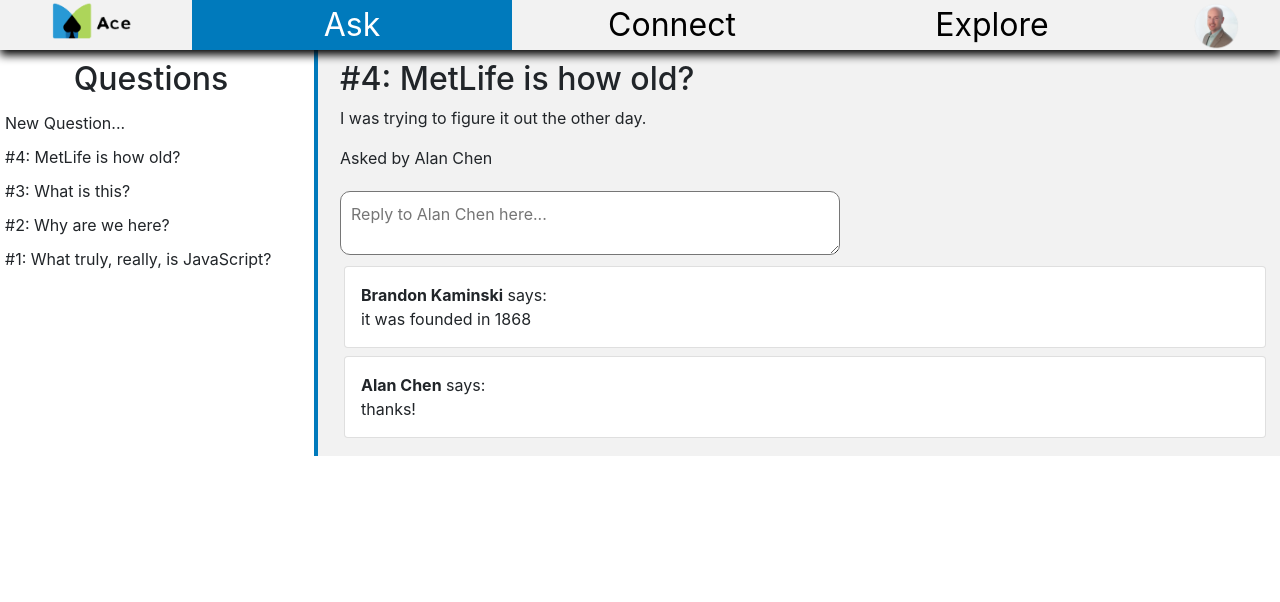
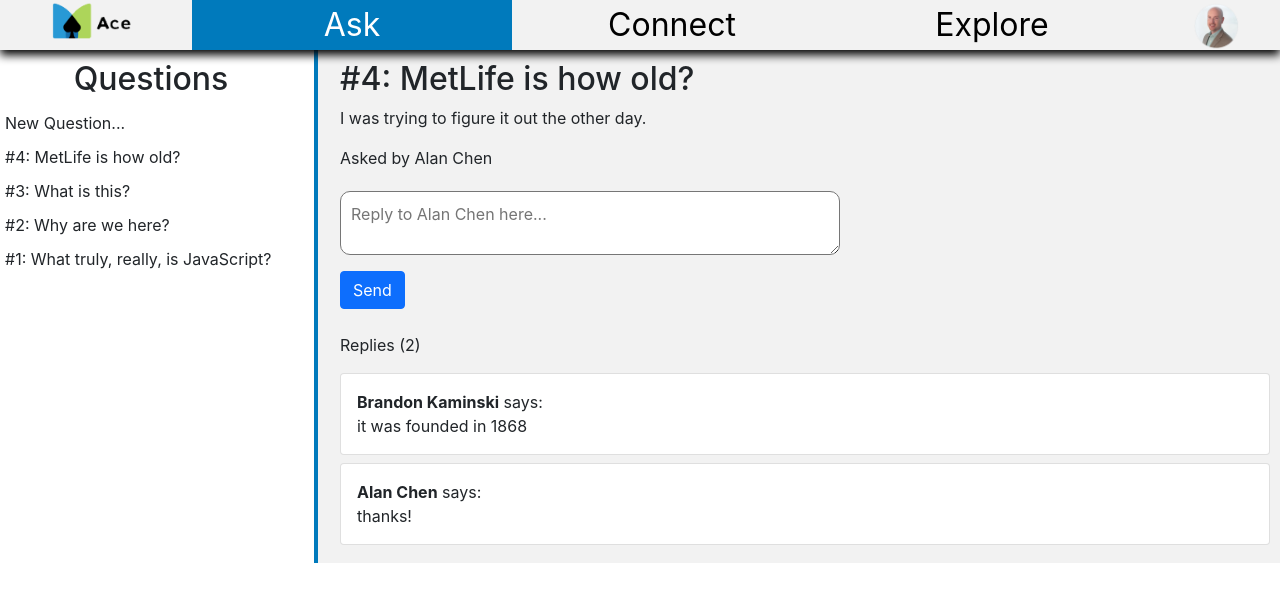
Before and after one commit to AlanChen4/MeetLyfe, a Next.js app in the folder meet-lyfe/: page /ask in a window 1280 px wide. Shown: the top 602 px of the page. Built offline with nearby package versions, Linux system fonts and the light colour scheme.

Commit message:
send button

```diff
--- a/meet-lyfe/pages/ask.js
+++ b/meet-lyfe/pages/ask.js
@@ -61,6 +61,30 @@ export default function Ask()
         }
     }
 
+    function sendNewR(num)
+    {
+        //TODO do tags
+
+        let replytext = document.getElementById('thisreply').value;
+        console.log('triggered method', num);
+        console.log(replytext);
+        if(replytext.length > 0)
+        {
+            axios.get('/api/questions/' + num, {})
+                .then(function (response) {
+                    let gets = response.data.replies;
+                    console.log(gets);
+                    gets.push({author: 'Brandon Kaminski', reply: replytext})
+                    axios.post('/api/questions/' + num, gets)
+                        .then(function (response) {
+                            console.log(response);
+                        }
+                    );
+                }
+            );
+        }
+    }
+
     function newQuestion()
     {
        let jsx = <div id = "askcontainer">
@@ -87,9 +111,12 @@ export default function Ask()
                 <p className="qpar">{q.body}</p>
                 <p className="author">Asked by {q.a ? 'anonymous' : q.author}</p>
 
-                <textarea placeholder = {q.a ? 'Reply here...' : `Reply to ${q.author} here...`} className='replyarea'/>
+                <textarea id='thisreply' placeholder = {q.a ? 'Reply here...' : `Reply to ${q.author} here...`} className='replyarea'/>
+                <br/>
+                <button onClick={function() {sendNewR(num)}} className='btn btn-primary mb-4'>Send</button>
+                <p id='replies'>Replies ({q.replies.length})</p>
                 {q.replies.map(r =>
-                <div className="card mx-1 mb-2">
+                <div className="card mb-2">
                     <div className = 'card-body'>
                         <p className = "card-text"><b>{r.author}</b> says:<br/>{r.reply}</p>
                     </div>
--- a/meet-lyfe/pages/fsptest.js
+++ b/meet-lyfe/pages/fsptest.js
@@ -1,4 +1,5 @@
 import fs from 'fs';
+import path from 'path';
 export default function fsptest()
 {
     const file_data = fs.promises.readFileSync(path.join(process.cwd(), 'data/data.json'))//path.join(path.dirname((__dirname)), 'data.json'))
@@ -7,6 +8,5 @@ export default function fsptest()
         <div>
             {json_data}
         </div>
-
     )
 }
--- a/meet-lyfe/styles/globals.css
+++ b/meet-lyfe/styles/globals.css
@@ -199,6 +199,7 @@ a
     height: 4em;
     text-align: left;
     padding: 10px;
+    margin-bottom: 10px;
 }
 
 #sendQ
```
